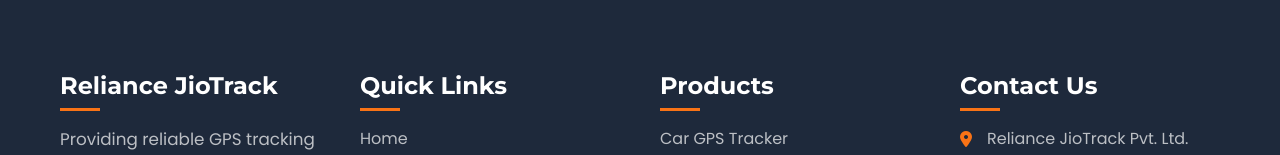
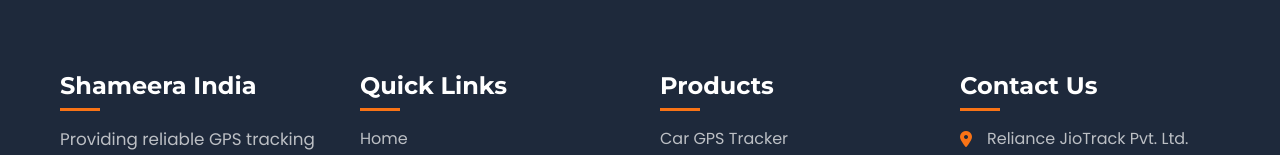
Before and after one commit to sumittailor/Reliancejiotrack, a plain HTML site: page index.html in a window 1280 px wide. Shown: the part 4401-4556 px from the top of the page. Drawn offline with Linux system fonts and the light colour scheme.

Commit message:
Update index.html

```diff
--- a/index.html
+++ b/index.html
@@ -894,7 +894,7 @@
         <div class="container">
             <div class="footer-container">
                 <div class="footer-col">
-                    <h3>Reliance JioTrack</h3>
+                    <h3>Shameera India</h3>
                     <p>Providing reliable GPS tracking solutions for safe, secure work and daily life across India since 2015.</p>
                     <div style="margin-top: 20px;">
                         <a href="#" style="color: white; margin-right: 15px; font-size: 1.2rem;"><i class="fab fa-facebook"></i></a>
```
